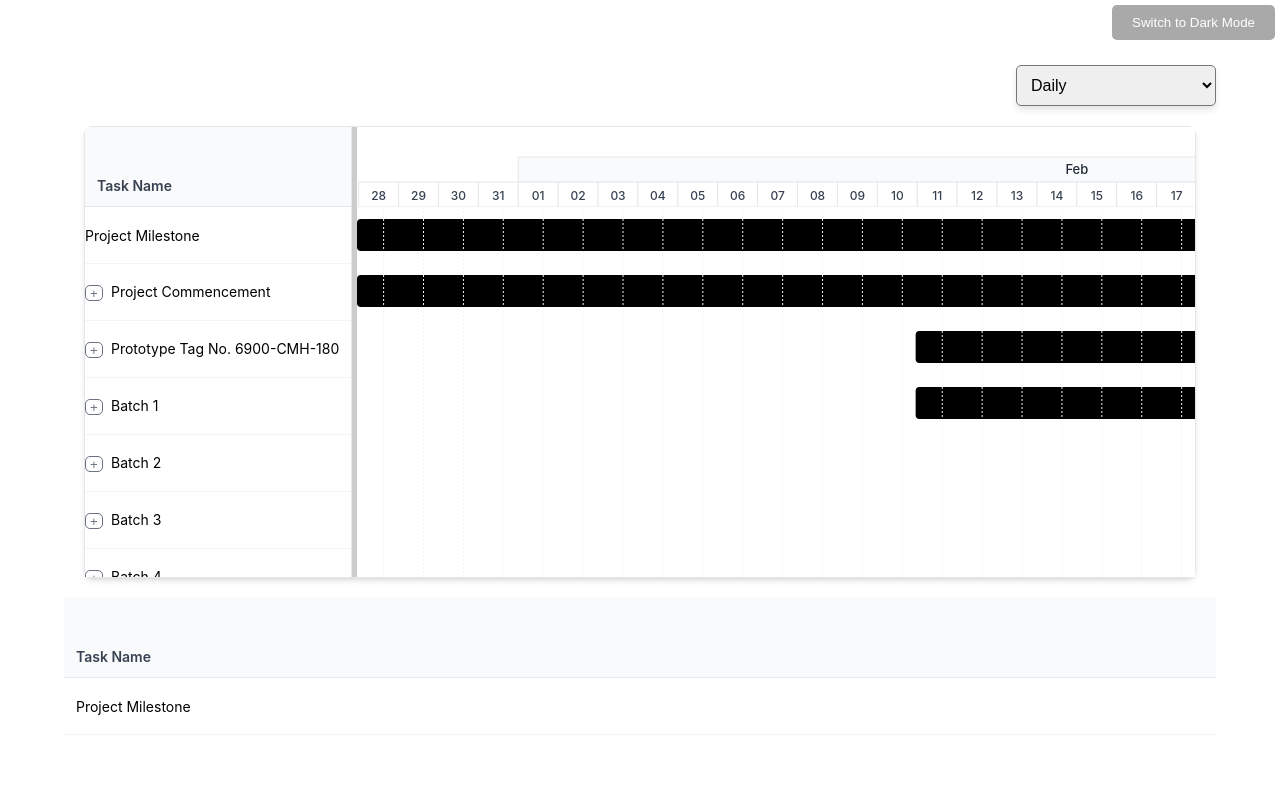
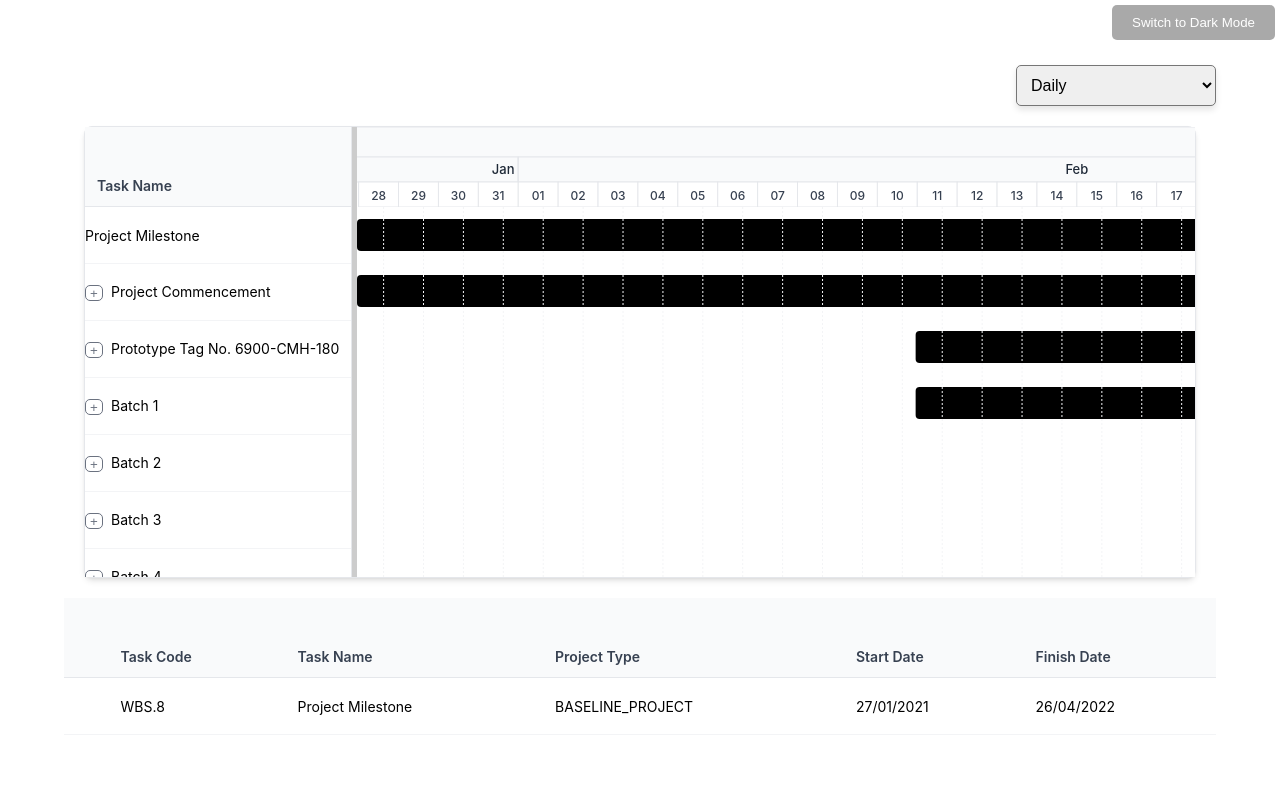
Before and after one commit to Jyoti-Technosoft/d3-scurve-gauge, a React (Create React App) app: page / in a window 1280 px wide. Both pictures are taken after a click on the element "Project Milestone". Shown: the top 800 px of the page. Built offline with nearby package versions, Linux system fonts and the light colour scheme.

Commit message:
Show table and its sub table on task click - Fix remove vertical scroll from first section - Manage display first month and year in header

```diff
--- a/src/Components/GanttChart.jsx
+++ b/src/Components/GanttChart.jsx
@@ -11,36 +11,6 @@ const styles = {
     fontSize: "24px",
     fontWeight: "bold",
     marginTop: "5rem",
-    },
-    legendFilter: {
-      display: "flex",
-      justifyContent: "space-between",
-      alignItems: "center"
-    },
-    legends: {
-      display: "flex",
-      justifyContent: "center",
-      gap: "20px",
-    },
-    legend: {
-      display: "flex",
-      alignItems: "center",
-      fontSize: "14px",
-    },
-    legendIcon: {
-      width: "16px",
-      height: "16px",
-      marginRight: "5px",
-      display: "inline-block",
-      borderRadius: "4px",
-    },
-    legendIconPlanned: {
-      backgroundColor: "steelblue",
-      opacity: "0.7",
-    },
-    legendIconActual: {
-      backgroundColor: "red",
-      opacity: "0.7",
   },
   dropdownContainer: {
     margin: "20px 0",
@@ -66,11 +36,11 @@ const TaskTable = ({ tasks, expandedTasks, onToggleExpand, showTaskTable, isTask
   const renderTask = (task, level = 0) => {
     const isExpanded = expandedTasks.includes(task.objectId);
     const hasChildren = task.children && task.children.length > 0;
-    const duration = Math.ceil((task.finishDate - task.startDate) / (1000 * 60 * 60 * 24));
-    const progress = task.progress || 0;
-    const status = task.status || 'Not Started';
-    const owner = task.owner || '-';
-    const priority = task.priority || 'Medium';
+    // const duration = Math.ceil((task.finishDate - task.startDate) / (1000 * 60 * 60 * 24));
+    // const progress = task.progress || 0;
+    // const status = task.status || 'Not Started';
+    // const owner = task.owner || '-';
+    // const priority = task.priority || 'Medium';
 
     return (
       <React.Fragment key={task.objectId}>
@@ -146,6 +116,7 @@ const GanttChart = ({ tasks, blMilestoneActivity, upMilestoneActivity, wbsData }
   const [expandedTasks, setExpandedTasks] = useState([1, 5]); // Initially expand top-level tasks
   const [isTaskClicked, setIsTaskClicked] = useState(false);
   const [task, setTask] = useState();
+  const [expandedSubTasks, setExpandedSubTasks] = useState({}); // State to track which tasks are expanded
 
   const showTaskTable = (task) => {
     setTask(task);
@@ -245,7 +216,7 @@ const GanttChart = ({ tasks, blMilestoneActivity, upMilestoneActivity, wbsData }
       .attr('width', chartWidth)
       .attr('height', totalHeaderHeight);
 
-      debugger
+    // debugger
     // Update time scale with new width
     const timeScale = d3.scaleTime()
       .domain([startDate, endDate])
@@ -267,12 +238,14 @@ const GanttChart = ({ tasks, blMilestoneActivity, upMilestoneActivity, wbsData }
       .attr('transform', `translate(${margin.left},${margin.top})`);
 
     // Set up scales with proper domain and range
-    const taskScale = d3.scaleLinear()
-      .domain([0, flatTasks.length - 1])  // Adjust domain to account for zero-based index
-      .range([0, chartHeight - rowHeight]); // Adjust range to account for row height
+    // const taskScale = d3.scaleLinear()
+    //   .domain([0, flatTasks.length - 1])  // Adjust domain to account for zero-based index
+    //   .range([0, chartHeight - rowHeight]); // Adjust range to account for row height
+    const startOfFirstMonth = d3.timeMonth.floor(startDate);
+    const startOfFirstYear = d3.timeYear.floor(startDate);
 
     // Add year headers
-    const years = d3.timeYear.range(startDate, endDate);
+    const years = d3.timeYear.range(startOfFirstYear, endDate);
     headerGroup.append('g')
       .attr('class', 'year-header')
       .selectAll('.year-cell')
@@ -296,12 +269,14 @@ const GanttChart = ({ tasks, blMilestoneActivity, upMilestoneActivity, wbsData }
 
         // Add year text centered in the visible area
         year.append('text')
-          .attr('x', yearStart + 30)
+          .attr('x', function() {
+            return d.getFullYear() === years[0].getFullYear() ? yearStart + yearWidth - 30 : yearStart + 30;
+          })
           .attr('y', (headerHeights.year / 2) - 5)
           .attr('dy', '0.35em')
-          .attr('text-anchor', 'middle')
+          // .attr('text-anchor', 'middle')
           .attr('class', 'year-label')
-          .text(d3.timeFormat('%Y')(d) + " → ");
+          .text(d => (d3.timeFormat('%Y')(d)) + (d.getFullYear() === years[0].getFullYear() ? " ← " : " → "));
 
         // Add vertical separator line
         year.append('line')
@@ -313,7 +288,7 @@ const GanttChart = ({ tasks, blMilestoneActivity, upMilestoneActivity, wbsData }
       });
 
     // Add month headers with similar dynamic centering
-    const months = d3.timeMonth.range(...timeScale.domain());
+    const months = d3.timeMonth.range(startOfFirstMonth, endDate);
     headerGroup.append('g')
       .attr('class', 'month-header')
       .attr('transform', `translate(0,${headerHeights.year})`)
@@ -327,7 +302,6 @@ const GanttChart = ({ tasks, blMilestoneActivity, upMilestoneActivity, wbsData }
         const monthStart = timeScale(d);
         const monthEnd = timeScale(d3.timeMonth.offset(d, 1));
         const monthWidth = monthEnd - monthStart;
-
         // Add month background
         month.append('rect')
           .attr('x', monthStart)
@@ -338,10 +312,12 @@ const GanttChart = ({ tasks, blMilestoneActivity, upMilestoneActivity, wbsData }
 
         // Add month text centered
         month.append('text')
-          .attr('x', monthStart + monthWidth / 2)
+          .attr('x', function() {
+            return d.getMonth() === 0 ? (monthStart + monthWidth - 15) : (monthStart + monthWidth / 2);
+          })
           .attr('y', (headerHeights.month / 2) - 5)
           .attr('dy', '0.35em')
-          .attr('text-anchor', 'middle')
+          // .attr('text-anchor', 'middle')
           .attr('class', 'month-label')
           .text(d3.timeFormat('%b')(d));
 
@@ -546,6 +522,66 @@ const GanttChart = ({ tasks, blMilestoneActivity, upMilestoneActivity, wbsData }
     target.scrollLeft = sourceScrollLeft;
   };
 
+  const toggleExpandCollapse = (taskId) => {
+    setExpandedSubTasks((prev) => ({
+      ...prev,
+      [taskId]: !prev[taskId],
+    }));
+  };
+
+  const getFormattedDate = (date) => {
+    const day = String(date.getDate()).padStart(2, '0');
+    const month = String(date.getMonth() + 1).padStart(2, '0');
+    const year = date.getFullYear();
+    return `${day}/${month}/${year}`;
+  }
+
+  const renderTaskRows = (task) => {
+    const isExpanded = expandedSubTasks[task.objectId];
+    return (
+      <>
+        <tr>
+          <td>
+            {task.children.length > 0 && (
+              <span
+                onClick={() => toggleExpandCollapse(task.objectId)}
+                style={{ cursor: "pointer", padding: "0 5px" }}
+              >
+                {isExpanded ? "−" : "+"}
+              </span>
+            )}
+          </td>
+          <td>{task.code}</td>
+          <td>{task.name}</td>
+          <td>{task.projectType}</td>
+          <td>{getFormattedDate(task.startDate)}</td>
+          <td>{getFormattedDate(task.finishDate)}</td>
+        </tr>
+        {isExpanded && task.children.length > 0 && (
+              <table>
+                <thead>
+                  <tr>
+                    <th></th>
+                    <th>Task Code</th>
+                    <th>Task Name</th>
+                    <th>Project Type</th>
+                    <th>Start Date</th>
+                    <th>Finish Date</th>
+                  </tr>
+                </thead>
+                <tbody>
+                  {task.children.map((child, index) => (
+                    <React.Fragment key={index}>
+                      {renderTaskRows(child)}
+                    </React.Fragment>
+                  ))}
+                </tbody>
+              </table>
+        )}
+      </>
+    );
+  };
+
   return (
     <div style={styles.ganttChart}>
         <div style={styles.dropdownContainer}>
@@ -585,18 +621,23 @@ const GanttChart = ({ tasks, blMilestoneActivity, upMilestoneActivity, wbsData }
               </div>
             </div>
         </div>
-        {isTaskClicked &&
+        {isTaskClicked && (
           <table className="task-table">
             <thead>
               <tr>
+                <th></th>
+                <th>Task Code</th>
                 <th>Task Name</th>
+                <th>Project Type</th>
+                <th>Start Date</th>
+                <th>Finish Date</th>
               </tr>
             </thead>
             <tbody>
-              <tr><td>{task.name}</td></tr>
+              {renderTaskRows(task)}
             </tbody>
           </table>
-        }
+        )}
     </div>
   );
 };
--- a/src/index.css
+++ b/src/index.css
@@ -69,7 +69,8 @@ body {
 .task-table-container {
   /* position: relative;
   resize: horizontal; */
-  overflow-y: auto;
+  overflow-x: scroll;
+  overflow-y: hidden;
   height: 100%;
   /* width: 200px;  */
   max-width: 80%;
```
Lines whose indentation alone changed are shown as unchanged.
